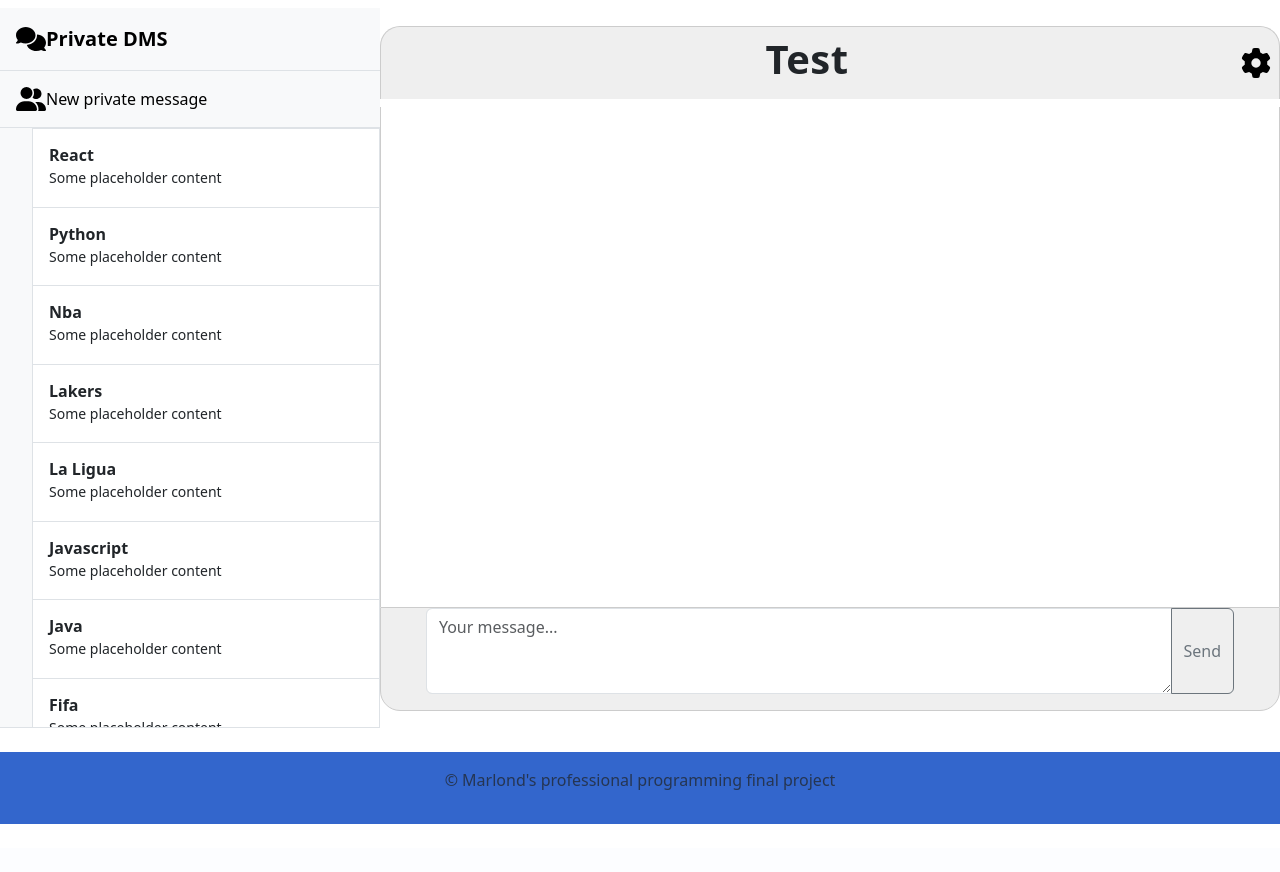
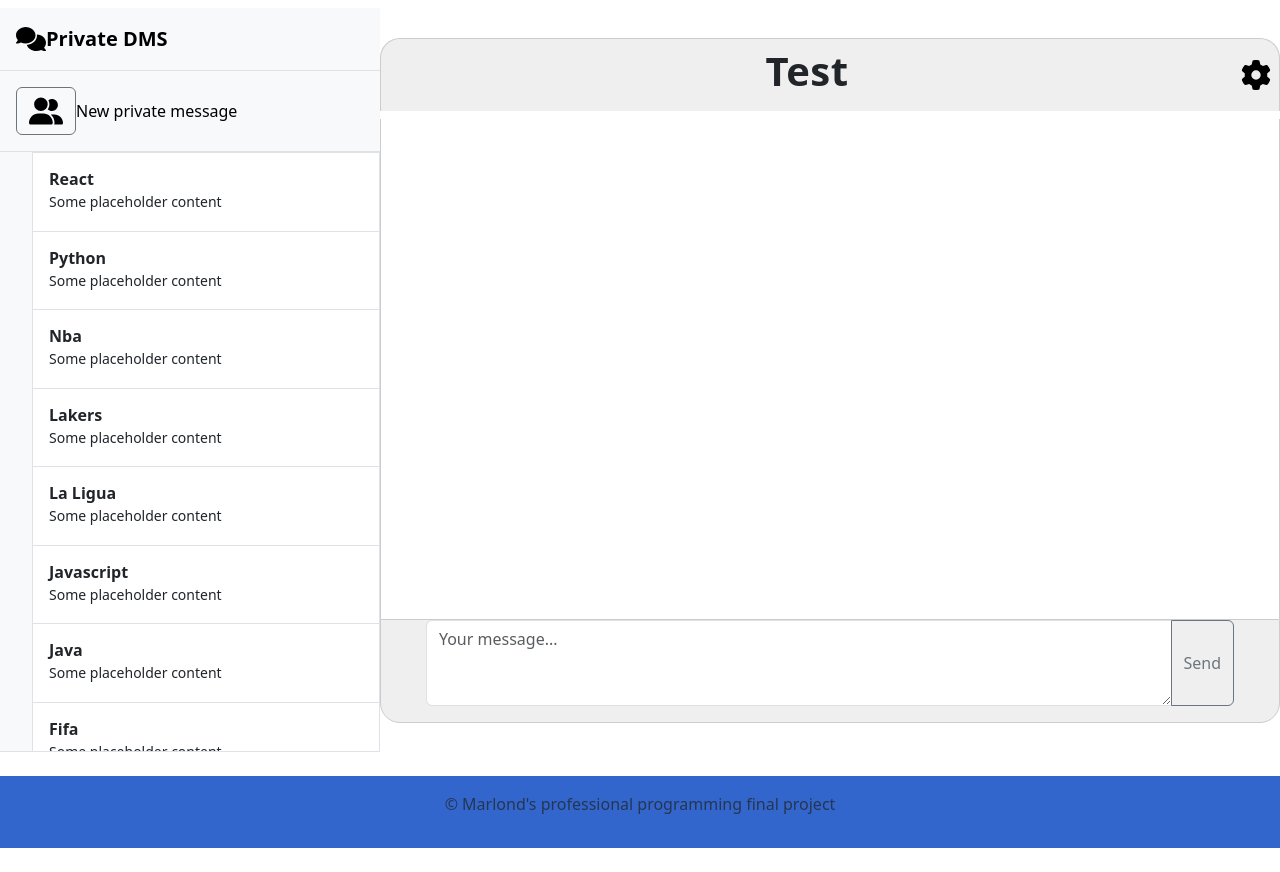
Before and after one commit to MarlAugustin/LetsChat, a Django app: page /letschat/private_room/ in a window 1280 px wide. Shown: the part 56-928 px from the top of the page. Before the commit the page ends 880 px from the top, so only its background shows below. Run offline with Django 5.2, Linux system fonts and the light colour scheme; a user stored in the database is signed in; data comes from the database, SQL or seed files in the repository; both versions use the stored data as it was after the commit.

Commit message:
Secound sprint

```diff
--- a/chat/templates/chat/private-groups/dms.html
+++ b/chat/templates/chat/private-groups/dms.html
@@ -12,7 +12,7 @@
                 <span class="fs-5 fw-semibold">Private DMS</span>
             </a>
             <a href="" class="d-flex align-items-center flex-shrink-0 p-3 link-body-emphasis text-decoration-none border-bottom">
-                <svg xmlns="http://www.w3.org/2000/svg" viewBox="0 0 640 512" width="30" height="24"><!--!Font Awesome Free 6.6.0 by @fontawesome - https://fontawesome.com License - https://fontawesome.com/license/free Copyright 2024 Fonticons, Inc.--><path d="M96 128a128 128 0 1 1 256 0A128 128 0 1 1 96 128zM0 482.3C0 383.8 79.8 304 178.3 304l91.4 0C368.2 304 448 383.8 448 482.3c0 16.4-13.3 29.7-29.7 29.7L29.7 512C13.3 512 0 498.7 0 482.3zM609.3 512l-137.8 0c5.4-9.4 8.6-20.3 8.6-32l0-8c0-60.7-27.1-115.2-69.8-151.8c2.4-.1 4.7-.2 7.1-.2l61.4 0C567.8 320 640 392.2 640 481.3c0 17-13.8 30.7-30.7 30.7zM432 256c-31 0-59-12.6-79.3-32.9C372.4 196.5 384 163.6 384 128c0-26.8-6.6-52.1-18.3-74.3C384.3 40.1 407.2 32 432 32c61.9 0 112 50.1 112 112s-50.1 112-112 112z"/>
+                <svg class="btn btn-outline-secondary" xmlns="http://www.w3.org/2000/svg" viewBox="0 0 640 512" width="60" height="48"><!--!Font Awesome Free 6.6.0 by @fontawesome - https://fontawesome.com License - https://fontawesome.com/license/free Copyright 2024 Fonticons, Inc.--><path d="M96 128a128 128 0 1 1 256 0A128 128 0 1 1 96 128zM0 482.3C0 383.8 79.8 304 178.3 304l91.4 0C368.2 304 448 383.8 448 482.3c0 16.4-13.3 29.7-29.7 29.7L29.7 512C13.3 512 0 498.7 0 482.3zM609.3 512l-137.8 0c5.4-9.4 8.6-20.3 8.6-32l0-8c0-60.7-27.1-115.2-69.8-151.8c2.4-.1 4.7-.2 7.1-.2l61.4 0C567.8 320 640 392.2 640 481.3c0 17-13.8 30.7-30.7 30.7zM432 256c-31 0-59-12.6-79.3-32.9C372.4 196.5 384 163.6 384 128c0-26.8-6.6-52.1-18.3-74.3C384.3 40.1 407.2 32 432 32c61.9 0 112 50.1 112 112s-50.1 112-112 112z"/>
                 </svg>
                 New private message
             </a>
```
Also changed, not shown: db.sqlite3.
